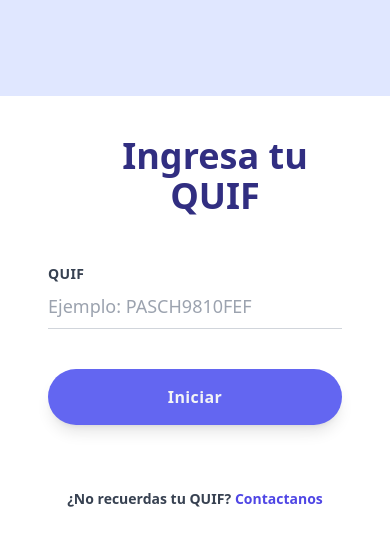
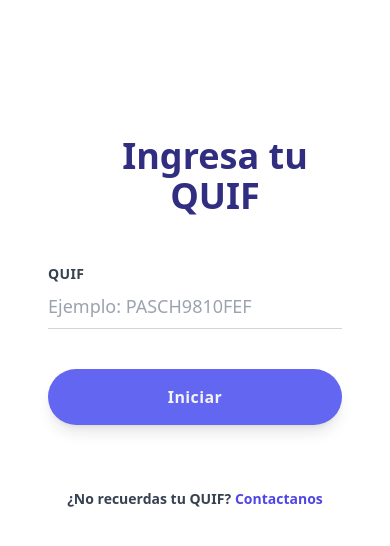
Before and after one commit to Familia-educadora-En-la-Fe/fef-election-system, a React (Create React App) app: page / in a window 390 px wide. Shown: the top 546 px of the page. Built offline with nearby package versions, Linux system fonts and the light colour scheme.

Commit message:
feat(deploys): add initial login with quif

```diff
--- a/src/components/Home/index.tsx
+++ b/src/components/Home/index.tsx
@@ -7,7 +7,7 @@ const Home = () => {
     <div>
       <div className="flex justify-center items-center">
         <div className="lg:w-full xl:max-w-screen-sm">
-          <div className="py-12 bg-indigo-100 lg:bg-white lg:px-12 -ml-96">
+          <div className="py-12 lg:bg-white lg:px-12 -ml-96">
           </div>
 
           <div className="mt-10 px-12 sm:px-24 md:px-48 lg:px-12 lg:mt-16 xl:px-24 xl:max-w-2xl ">
```
